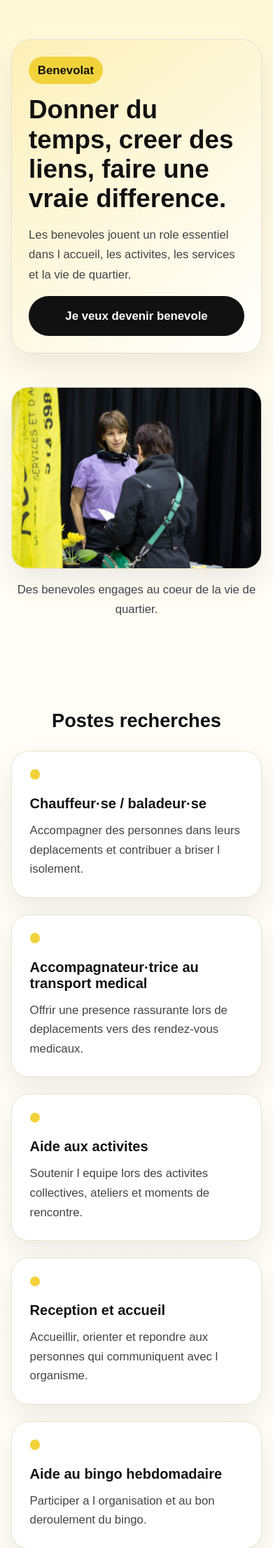
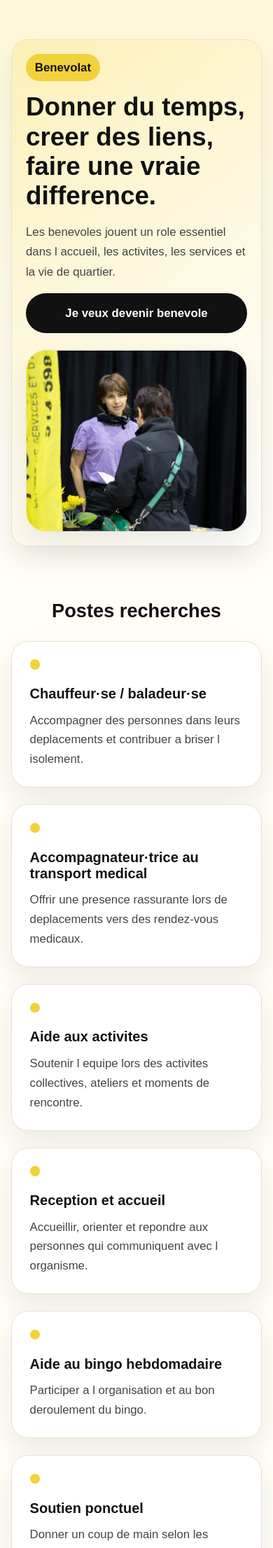
Before and after one commit to vanessafedyna/site_web_resolidaire, a PHP site: page /benevolat.php in a window 390 px wide. Shown: the part 149-2361 px from the top of the page at 70% size. Run offline with PHP 8.4, Linux system fonts and the light colour scheme; data that the repository does not hold is empty.

Commit message:
integrer la photo benevolat dans le hero

```diff
--- a/assets/css/benevolat.css
+++ b/assets/css/benevolat.css
@@ -1,11 +1,48 @@
 /* BENEVOLE HERO */
-.benevolat-hero .panel {
-    max-width: 860px;
+.benevolat-hero {
+    padding-bottom: 2.75rem;
 }
 
-.benevolat-hero p {
-    max-width: 720px;
+.benevolat-hero-panel {
+    padding: 2rem;
+}
+
+/* BENEVOLAT HERO IMAGE LAYOUT */
+.benevolat-hero-grid {
+    display: grid;
+    grid-template-columns: minmax(0, 52%) minmax(0, 48%);
+    align-items: center;
+    gap: clamp(2rem, 4vw, 3rem);
+}
+
+.benevolat-hero-copy p {
+    max-width: 40rem;
     line-height: 1.7;
+}
+
+.benevolat-hero-media {
+    display: flex;
+    align-items: center;
+    justify-content: center;
+    min-height: 360px;
+    max-height: 460px;
+    height: 100%;
+    overflow: hidden;
+    background: var(--color-white);
+    border: 1px solid var(--color-border);
+    border-radius: 28px;
+    box-shadow: var(--shadow-soft);
+}
+
+.benevolat-hero-media img {
+    display: block;
+    width: 100%;
+    height: 100%;
+    object-fit: cover;
+}
+
+.benevolat-positions {
+    padding-top: 2.5rem;
 }
 
 .benevolat-section-heading {
@@ -19,46 +56,12 @@
     margin-bottom: 0;
 }
 
-/* BENEVOLAT HUMAN PHOTO SECTION */
-.benevolat-human-photo {
-    padding-top: 1rem;
-}
-
 .benevolat-card,
 .benevolat-gallery-card,
 .benevolat-cta-panel {
     background: var(--color-white);
     border: 1px solid var(--color-border);
     box-shadow: var(--shadow-soft);
-}
-
-.benevolat-human-photo-card {
-    display: flex;
-    align-items: center;
-    justify-content: center;
-    max-width: 900px;
-    margin: 0 auto;
-    min-height: 380px;
-    height: 380px;
-    overflow: hidden;
-    background: var(--color-white);
-    border: 1px solid var(--color-border);
-    border-radius: 28px;
-    box-shadow: var(--shadow-soft);
-}
-
-.benevolat-human-photo-card img {
-    display: block;
-    width: 100%;
-    height: 100%;
-    object-fit: cover;
-}
-
-.benevolat-human-photo-caption {
-    max-width: 900px;
-    margin: 1rem auto 0;
-    text-align: center;
-    line-height: 1.7;
 }
 
 /* BENEVOLE POSITIONS GRID */
@@ -285,6 +288,25 @@
 }
 
 @media (max-width: 980px) {
+    /* BENEVOLAT HERO RESPONSIVE */
+    .benevolat-hero {
+        padding-bottom: 2.25rem;
+    }
+
+    .benevolat-hero-panel {
+        padding: 1.75rem;
+    }
+
+    .benevolat-hero-grid {
+        grid-template-columns: 1fr;
+        gap: 1.5rem;
+    }
+
+    .benevolat-hero-media {
+        min-height: 320px;
+        max-height: 420px;
+    }
+
     .benevolat-positions-grid,
     .benevolat-benefits-grid {
         grid-template-columns: repeat(2, minmax(0, 1fr));
@@ -302,20 +324,26 @@
 }
 
 @media (max-width: 640px) {
+    /* BENEVOLAT HERO RESPONSIVE */
     .benevolat-positions-grid,
     .benevolat-benefits-grid {
         grid-template-columns: 1fr;
     }
 
-    .benevolat-human-photo-card,
+    .benevolat-hero-panel,
     .benevolat-card,
     .benevolat-gallery-card,
     .benevolat-cta-panel {
         border-radius: 24px;
     }
 
-    .benevolat-human-photo-card {
+    .benevolat-hero-panel {
+        padding: 1.25rem;
+    }
+
+    .benevolat-hero-media {
         min-height: 260px;
+        max-height: 320px;
         height: 260px;
     }
 
--- a/public/benevolat.php
+++ b/public/benevolat.php
@@ -58,25 +58,22 @@ $volunteerBenefits = [
 ];
 $humanPhoto = [
     'path' => 'images/benevolat/benevoles-groupe.jpg',
-    'title' => 'Benevoles engages lors d un echange au coeur de la vie de quartier.',
+    'title' => 'Benevoles de Resolidaire en contexte communautaire',
 ];
 $humanPhotoFile = ASSETS_PATH . '/' . ltrim($humanPhoto['path'], '/');
 ?>
 <main id="main-content">
     <section class="page-hero benevolat-hero">
         <div class="container">
-            <div class="panel">
+            <div class="panel benevolat-hero-panel">
+                <div class="benevolat-hero-grid">
+                    <div class="benevolat-hero-copy">
                         <span class="eyebrow">Benevolat</span>
                         <h1>Donner du temps, creer des liens, faire une vraie difference.</h1>
                         <p>Les benevoles jouent un role essentiel dans l accueil, les activites, les services et la vie de quartier.</p>
                         <a class="button" href="#devenir-benevole">Je veux devenir benevole</a>
                     </div>
-        </div>
-    </section>
-
-    <section class="benevolat-human-photo">
-        <div class="container">
-            <div class="benevolat-human-photo-card">
+                    <div class="benevolat-hero-media">
                         <?php if (is_file($humanPhotoFile)): ?>
                             <img src="<?= e(asset_url($humanPhoto['path'])); ?>" alt="<?= e($humanPhoto['title']); ?>">
                         <?php else: ?>
@@ -86,7 +83,8 @@ $humanPhotoFile = ASSETS_PATH . '/' . ltrim($humanPhoto['path'], '/');
                             </div>
                         <?php endif; ?>
                     </div>
-            <p class="benevolat-human-photo-caption">Des benevoles engages au coeur de la vie de quartier.</p>
+                </div>
+            </div>
         </div>
     </section>
 
```
Lines whose indentation alone changed are shown as unchanged.
